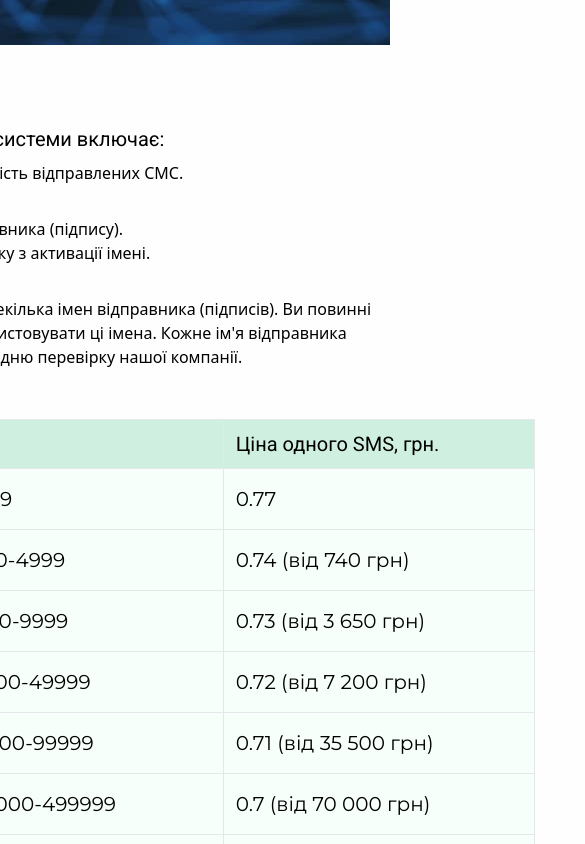
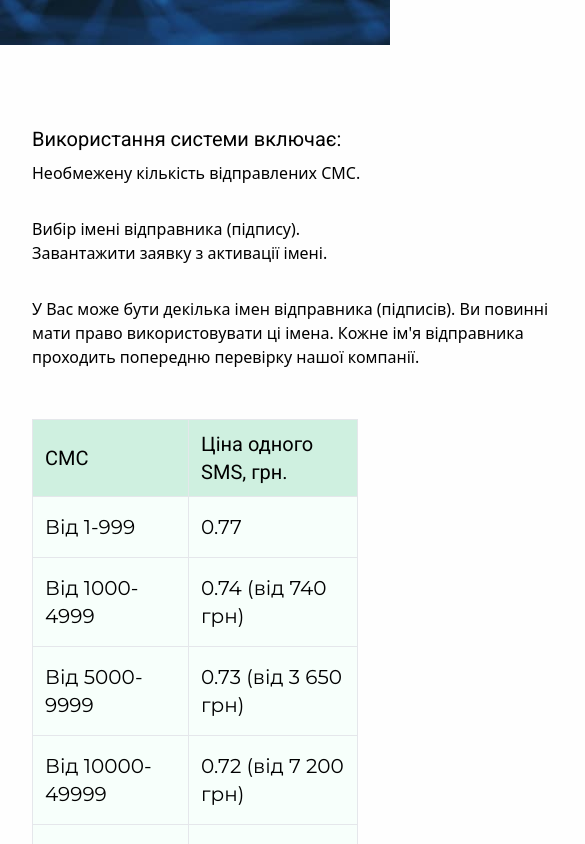
Before and after one commit to eugeniusz57/sendler2, a Next.js app: page /prices in a window 390 px wide. Shown: the part 700-1544 px from the top of the page, 585 px wide, since content can reach past the window. Built offline with nearby package versions, Linux system fonts and the light colour scheme; no server answers.

Commit message:
changed tailwind config

```diff
--- a/app/globals.css
+++ b/app/globals.css
@@ -42,7 +42,7 @@ footer {
 
 @layer components {
   .container {
-    @apply lg:w-[1326px] w-[710px] py-0 px-[15px];
+    @apply  py-0 px-[16px];
   }
 }
 
--- a/tailwind.config.ts
+++ b/tailwind.config.ts
@@ -8,8 +8,8 @@ const config: Config = {
 	],
 	theme: {
 		screens: {
-			sm: '640px',
-			md: '768px',
+			sm: '358px',
+			md: '710px',
 			lg: '1160px',
 			xl: '1326px',
 			xxl: '1800px',
```
